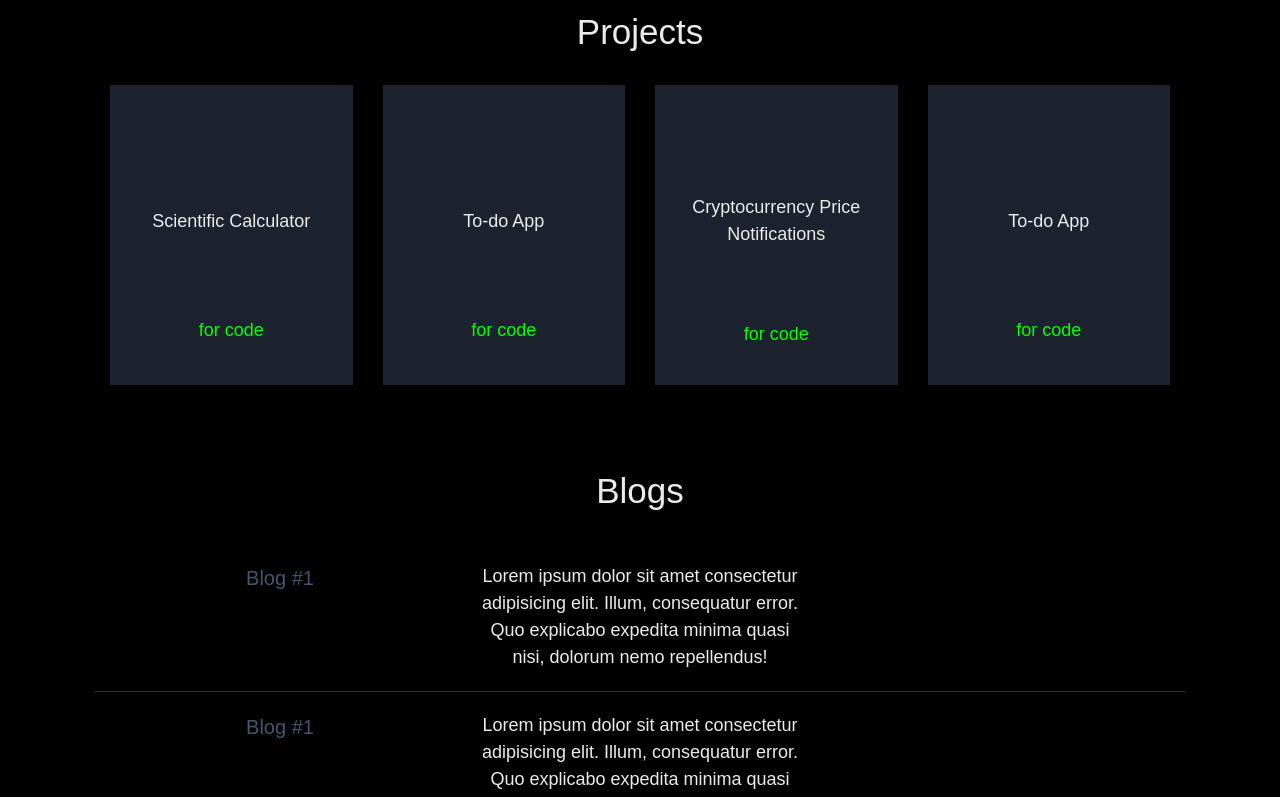
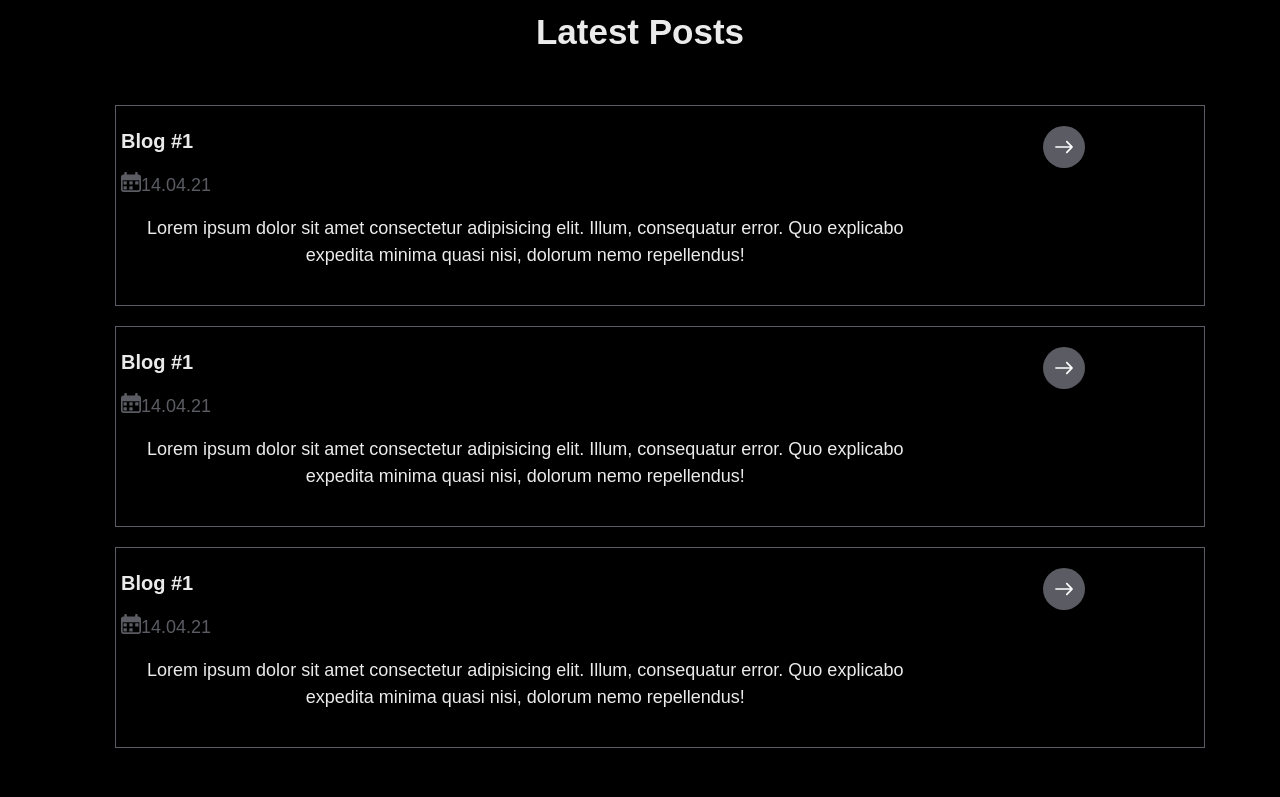
Before and after one commit to mihrilp/personal-website, a React (Create React App) app: page / in a window 1280 px wide. Shown: the part 440-1237 px from the top of the page. Built offline with nearby package versions, Linux system fonts and the light colour scheme; a web font is replaced by a local one.

Commit message:
fix styles

```diff
--- a/src/App.js
+++ b/src/App.js
@@ -26,11 +26,11 @@ function App() {
           </Row>
         </Col>
       </Row>
+      <Row className="blogs">
+        <Blogs />
+      </Row>
       <Row className="projects">
         <Projects />
-      </Row>
-      <Row className="blogs">
-        <Blogs />
       </Row>
       <Row className="contact">
         <Contact />
--- a/src/components/blog/Blog.js
+++ b/src/components/blog/Blog.js
@@ -1,18 +1,31 @@
 import React from "react";
 import { Container, Row, Col } from "react-bootstrap";
 import "./blog.scss";
+import { Arrow, Date } from "../icons";
 
 const Blog = () => {
   return (
     <Container className="blog">
       <Row>
-        <Col className="blogTitle">Blog #1</Col>
-        <Col className="summary">
-          Lorem ipsum dolor sit amet consectetur adipisicing elit. Illum,
-          consequatur error. Quo explicabo expedita minima quasi nisi, dolorum
-          nemo repellendus!
+        <Col md={9}>
+          <Row className="blogTitle">
+            <p>Blog #1</p>
+          </Row>
+          <Row className="date">
+            <Date />
+            <p>14.04.21</p>
+          </Row>
+          <Row className="summary">
+            <p>
+              Lorem ipsum dolor sit amet consectetur adipisicing elit. Illum,
+              consequatur error. Quo explicabo expedita minima quasi nisi,
+              dolorum nemo repellendus!
+            </p>
+          </Row>
         </Col>
-        <Col className="icon"></Col>
+        <Col md={3}>
+          <Arrow className="arrow" />
+        </Col>
       </Row>
     </Container>
   );
--- a/src/components/blog/blog.scss
+++ b/src/components/blog/blog.scss
@@ -1,12 +1,21 @@
 .blog {
-    border-bottom: 0.5px solid #27313f;
     padding: 20px;
+    margin: 20px;
+    border: 0.5px solid #5b5c63;
+    cursor: pointer;
     align-items: center;
     .blogTitle {
         font-size: 20px;
-        color: #45556e;
+        font-weight: bold;
     }
-    .icon {
-        cursor: pointer;
+    .date {
+        color: #5b5c63;
+    }
+    .arrow {
+        width: max-content;
+        height: max-content;
+        border-radius: 50%;
+        background-color: #5b5c63;
+        padding: 12px;
     }
 }
--- /dev/null
+++ b/src/components/icons/Arrow.js
@@ -0,0 +1,18 @@
+import * as React from "react";
+
+function SvgArrow(props) {
+  return (
+    <svg
+      xmlns="http://www.w3.org/2000/svg"
+      width={18}
+      height={18}
+      fill="#fff"
+      viewBox="0 0 268.832 268.832"
+      {...props}
+    >
+      <path d="M265.171 125.577l-80-80c-4.881-4.881-12.797-4.881-17.678 0-4.882 4.882-4.882 12.796 0 17.678l58.661 58.661H12.5c-6.903 0-12.5 5.597-12.5 12.5 0 6.902 5.597 12.5 12.5 12.5h213.654l-58.659 58.661c-4.882 4.882-4.882 12.796 0 17.678 2.44 2.439 5.64 3.661 8.839 3.661s6.398-1.222 8.839-3.661l79.998-80c4.882-4.882 4.882-12.796 0-17.678z" />
+    </svg>
+  );
+}
+
+export default SvgArrow;
--- /dev/null
+++ b/src/components/icons/Date.js
@@ -0,0 +1,19 @@
+import * as React from "react";
+
+function SvgDate(props) {
+  return (
+    <svg
+      height={20}
+      viewBox="0 0 512 512"
+      width={20}
+      fill="#5b5c63"
+      xmlns="http://www.w3.org/2000/svg"
+      {...props}
+    >
+      <path d="M80 320h53.332c8.832 0 16-7.168 16-16v-53.332c0-8.832-7.168-16-16-16H80c-8.832 0-16 7.168-16 16V304c0 8.832 7.168 16 16 16zm0 0M80 448h53.332c8.832 0 16-7.168 16-16v-53.332c0-8.832-7.168-16-16-16H80c-8.832 0-16 7.168-16 16V432c0 8.832 7.168 16 16 16zm0 0M229.332 320h53.336c8.832 0 16-7.168 16-16v-53.332c0-8.832-7.168-16-16-16h-53.336c-8.832 0-16 7.168-16 16V304c0 8.832 7.168 16 16 16zm0 0M229.332 448h53.336c8.832 0 16-7.168 16-16v-53.332c0-8.832-7.168-16-16-16h-53.336c-8.832 0-16 7.168-16 16V432c0 8.832 7.168 16 16 16zm0 0M378.668 320H432c8.832 0 16-7.168 16-16v-53.332c0-8.832-7.168-16-16-16h-53.332c-8.832 0-16 7.168-16 16V304c0 8.832 7.168 16 16 16zm0 0" />
+      <path d="M448 64h-21.332V21.332C426.668 9.559 417.109 0 405.332 0H384c-11.777 0-21.332 9.559-21.332 21.332V64H149.332V21.332C149.332 9.559 139.777 0 128 0h-21.332C94.891 0 85.332 9.559 85.332 21.332V64H64C28.715 64 0 92.715 0 128v320c0 35.285 28.715 64 64 64h384c35.285 0 64-28.715 64-64V128c0-35.285-28.715-64-64-64zm21.332 384c0 11.754-9.578 21.332-21.332 21.332H64c-11.754 0-21.332-9.578-21.332-21.332V214.187h426.664zm0 0" />
+    </svg>
+  );
+}
+
+export default SvgDate;
--- a/src/components/icons/index.js
+++ b/src/components/icons/index.js
@@ -7,3 +7,5 @@ export { default as Spotify } from "./Spotify";
 export { default as Telegram } from "./Telegram";
 export { default as Twitter } from "./Twitter";
 export { default as Alien } from "./Alien";
+export { default as Arrow } from "./Arrow";
+export { default as Date } from "./Date";
--- a/src/contents/blogs/Blogs.js
+++ b/src/contents/blogs/Blogs.js
@@ -7,7 +7,7 @@ const Blogs = () => {
   return (
     <Container className="blogs">
       <Col className="title">
-        <p>Blogs</p>
+        <p>Latest Posts</p>
       </Col>
       <Row>
         <ul>
--- a/src/contents/blogs/blogs.scss
+++ b/src/contents/blogs/blogs.scss
@@ -3,6 +3,7 @@
     .title {
         font-size: 35px;
         margin-bottom: 10px;
+        font-weight: bold;
     }
     ul {
         list-style: none;
--- a/src/contents/projects/Projects.js
+++ b/src/contents/projects/Projects.js
@@ -7,7 +7,7 @@ const Projects = () => {
   return (
     <Container className="projects">
       <Col className="title">
-        <p>Projects</p>
+        <p>Best Projects</p>
       </Col>
       <Row className="projectList">
         <Col>
--- a/src/mysass.scss
+++ b/src/mysass.scss
@@ -42,6 +42,7 @@ body {
       padding-right: 30px;
       .title {
         font-size: 40px;
+        font-weight: bold;
       }
       .buttonContainer {
         align-items: center;
```
